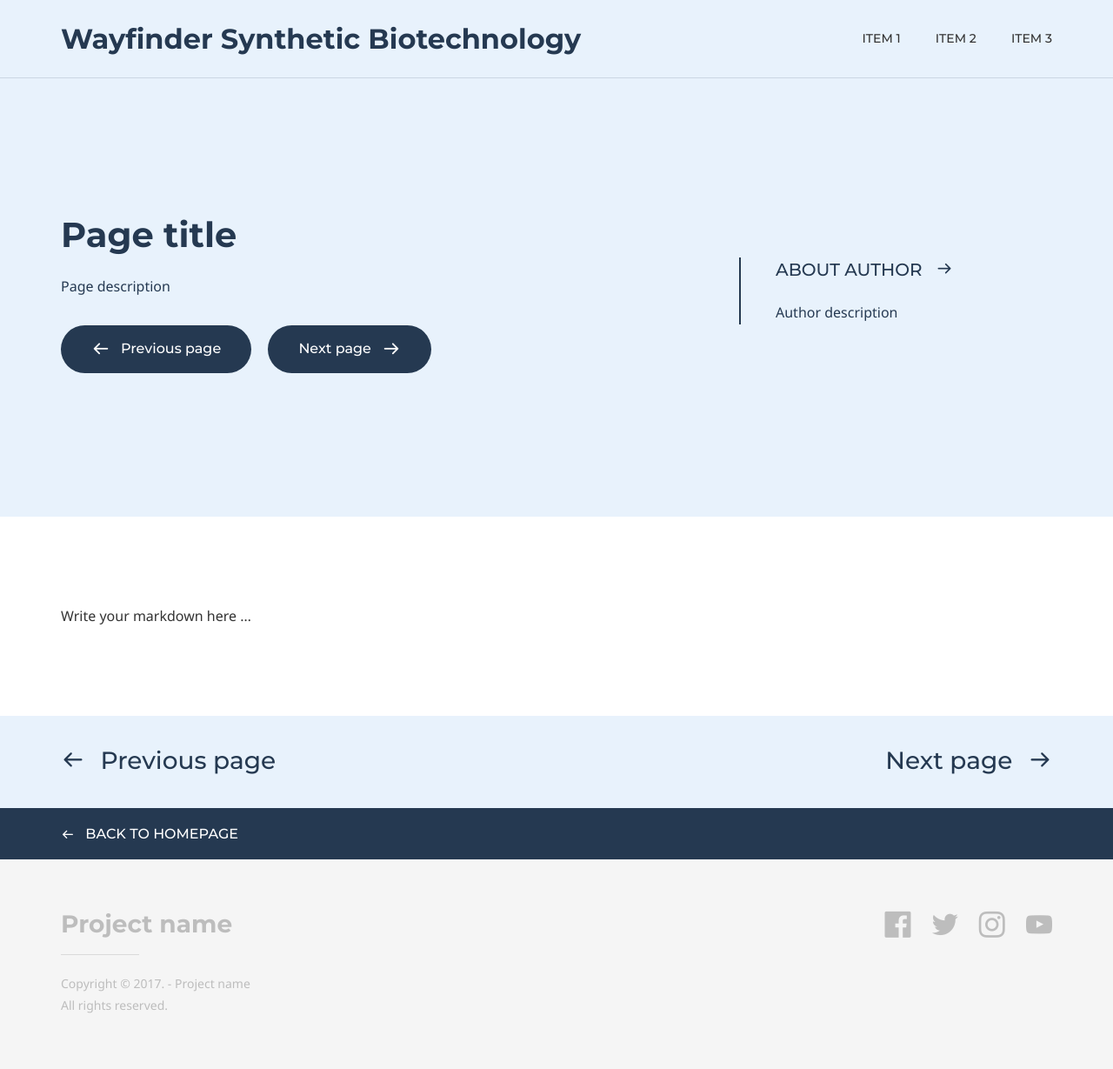
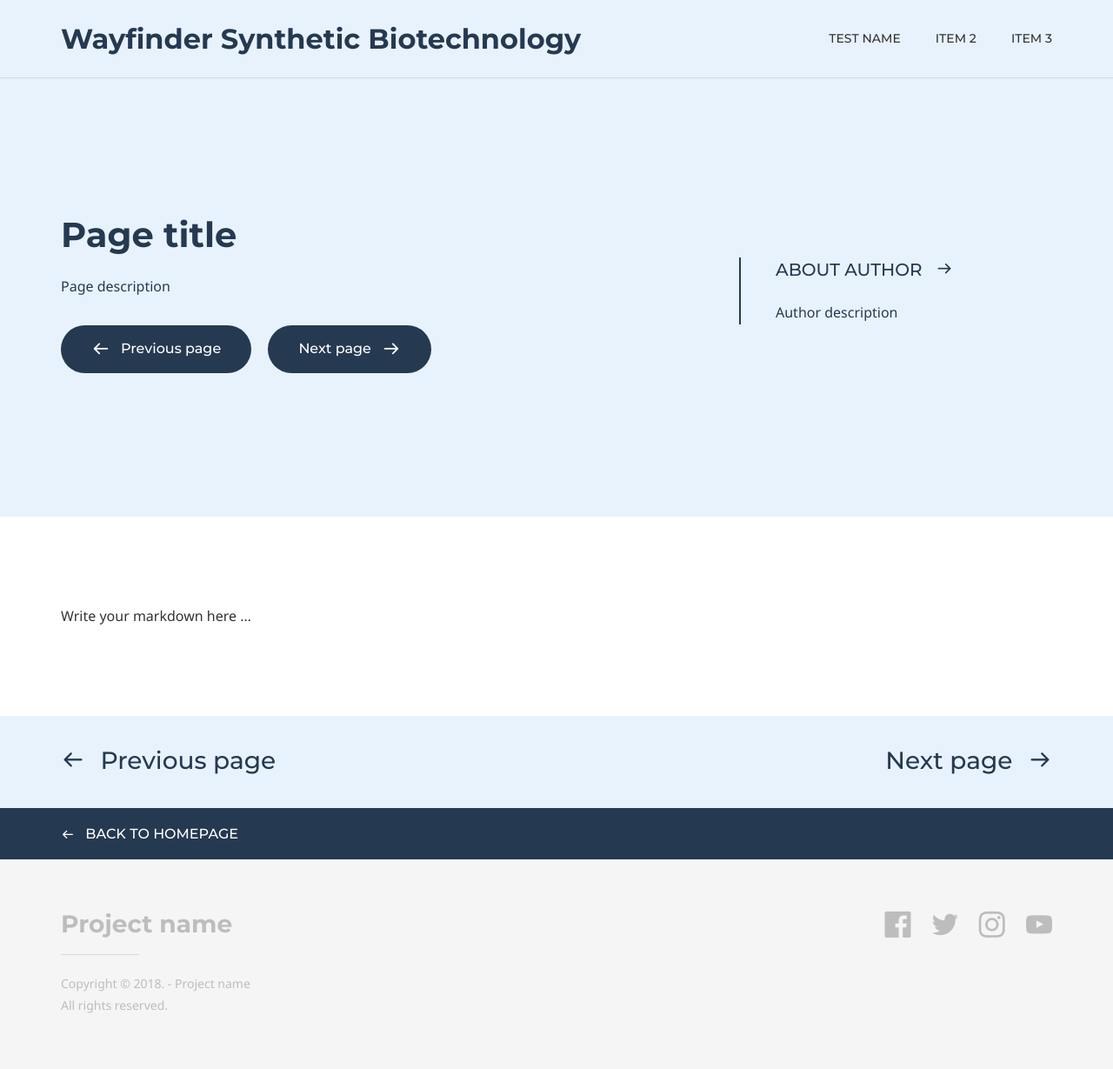
Before and after one commit to WayfinderAI/wayfinderai.github.io, a Jekyll site: the page built from default.md, in a window 1280 px wide. Shown: the whole page at 87% size. Built offline with Jekyll 4.4.1, drawn with Linux system fonts in a browser that asks for light colours; some web fonts are replaced.

Commit message:
All the updates

```diff
--- a/_config.yml
+++ b/_config.yml
@@ -7,8 +7,8 @@ doks:
       text: Wayfinder Synthetic Biotechnology
       image:
     nav:
-      - item_name: Item 1
-        item_url: "#"
+      - item_name: Test Name
+        item_url: "wayfinderai.github.io"
       - item_name: Item 2
         item_url: "#"
       - item_name: Item 3
@@ -18,7 +18,7 @@ doks:
       logo:
         text: Project name
         image:
-      copyright: Copyright &copy; 2017. - Project name <br>All rights reserved.
+      copyright: Copyright &copy; 2018. - Project name <br>All rights reserved.
     social_list:
       - network_name: facebook
         profile_url: "#"
```
Also changed, not shown: index.md (+1 -1 lines).
